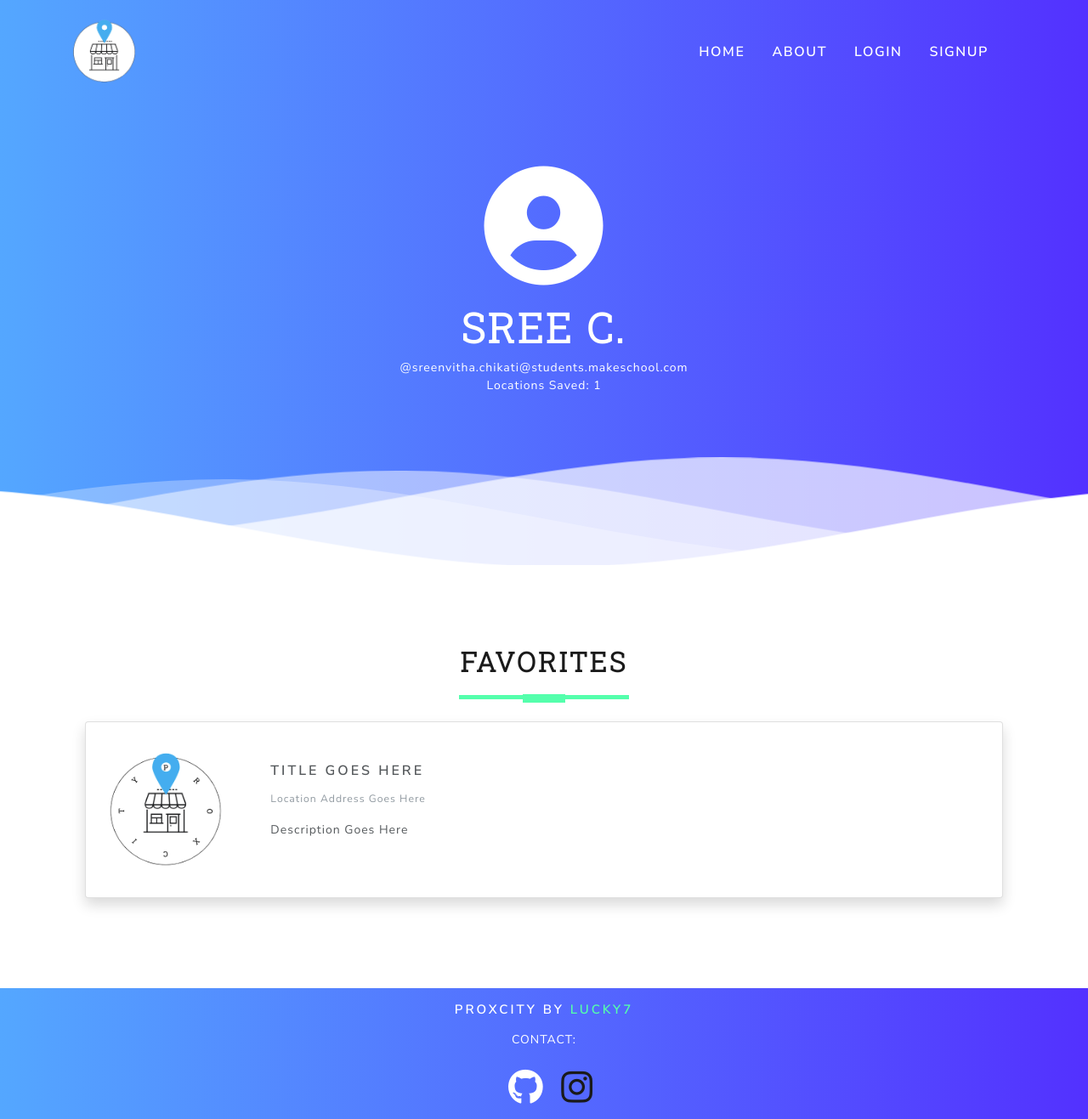
After one commit to Kou-kun42/local-business-finder, a Flask app: page /user in a window 1280 px wide. The commit adds this page. Shown: the whole page at 85% size. Run offline with Flask 2, Linux system fonts and the light colour scheme; some libraries are stand-ins or nearby versions.

Commit message:
Added User route and template

```diff
--- a/app.py
+++ b/app.py
@@ -43,6 +43,11 @@ def login():
 def signup():
     '''Display signup page'''
     return render_template('signup.html')
+
+@app.route('/user')
+def user():
+    '''Display User Page'''
+    return render_template('user.html')
 
 
 @app.route('/results')
--- a/static/style.css
+++ b/static/style.css
@@ -195,9 +195,29 @@ h1 {
   padding: 80px 0;
 }
 
+
+/*===== USER =====*/
+.container {
+  padding: 10px 15px;
+}
+
+.user{
+  text-align: center;
+  padding: 0 0.5rem;
+}
+
+span{
+    font-weight: bolder;
+}
+
+/*===== FAVORITES =====*/
+.fav {
+  padding: 80px 20px;
+}
+
 /*============= FOOTER =============*/
-footer {
-  background-color: black !important;
+footer{
+  background-image: linear-gradient(to right, #54a7ff, #5331ff);
   color: white;
   width: 100%;
   text-align: center;
@@ -208,32 +228,30 @@ footer {
   padding: 1rem;
 }
 
-footer h3 {
-  color: white;
-  font-size: 15px;
-  text-transform: uppercase;
+footer h3{
+    color: white;
+    font-size: 15px;
+    text-transform: uppercase;
 }
 
-footer p {
-  padding: 1rem;
-  text-transform: uppercase;
+footer p{
+    padding: 0.5rem;
+    text-transform: uppercase;
 }
 
-footer span {
-  color: #a0c6ff;
+footer span{
+    color:#54ffac;;
 }
-
-.github,
-.instagram {
+.github{
   color: white;
   text-decoration: none;
   padding: 1rem 1rem 0 1rem;
 }
 
-.github:hover,
-.instagram:hover {
-  color: #a0c6ff;
+.github:hover{
+  color: #54ffac;
 }
+
 
 /*============= MEDIA QUERIES =============*/
 
--- /dev/null
+++ b/templates/user.html
@@ -0,0 +1,74 @@
+{% extends 'base.html' %} {% block content %}
+<!--USER INFO -->
+<section class="banner">
+    <!-- User Profile -->
+    <div class="container text-center pb-5">
+        <div class="row">
+            <div class="col-12">
+                <!-- USER CONTENT -->
+                <div class="user">
+                    <i class="fa fa-user-circle fa-10x"></i>
+                    <div class = "user_info">
+                        <br>
+                        <h1>Sree C.</h1>
+                        <p>@sreenvitha.chikati@students.makeschool.com
+                            <br>
+                            <span>Locations Saved: 1</span>
+                        </p>
+                    </div>
+                </div>
+            </div>
+        </div>
+    </div>
+    <!-- User Profile End -->
+
+    <!--Waves Container-->
+    <div>
+        <svg class="waves" xmlns="http://www.w3.org/2000/svg" xmlns:xlink="http://www.w3.org/1999/xlink"
+        viewBox="0 24 150 28" preserveAspectRatio="none" shape-rendering="auto">
+        <defs>
+        <path id="gentle-wave" d="M-160 44c30 0 58-18 88-18s 58 18 88 18 58-18 88-18 58 18 88 18 v44h-352z" />
+        </defs>
+        <g class="parallax">
+        <use xlink:href="#gentle-wave" x="48" y="0" fill="rgba(255,255,255,0.7" />
+        <use xlink:href="#gentle-wave" x="48" y="3" fill="rgba(255,255,255,0.5)" />
+        <use xlink:href="#gentle-wave" x="48" y="5" fill="rgba(255,255,255,0.3)" />
+        <use xlink:href="#gentle-wave" x="48" y="7" fill="#fff" />
+        </g>
+        </svg>
+    </div>
+  <!--Waves end-->
+</section>
+
+<section class="fav">
+    <div class="container">
+        <h1 class="title text-center">FAVORITES</h1>
+        <div class="row">
+            <div class="col-md-12">
+              <!-- Responses Start -->
+                <div class="card mb-3 py-4 shadow">
+                    <div class="row p-1">
+                    <!-- card image -->
+                    <div class="col-md-2 text-center">
+                        <img class="p-2" src="{{url_for('static', filename='Logo.png')}}" alt="Logo" width="150", height="150">
+                    </div>
+                    <!-- card body -->
+                    <div class="col-md-8">
+                        <div class="card-body">
+                        <h5 class="card-title">Title Goes Here</h5>
+                        <p class="card-text">
+                            <small class="text-muted">Location Address Goes Here</small>
+                        </p>
+                        <p class="card-text">Description Goes Here</p>
+                        </div>
+                    </div>
+                    </div>
+                </div>
+              <!-- Responses End -->
+            </div>
+        </div>
+    </div>
+</section>
+
+
+{% endblock %}
```
